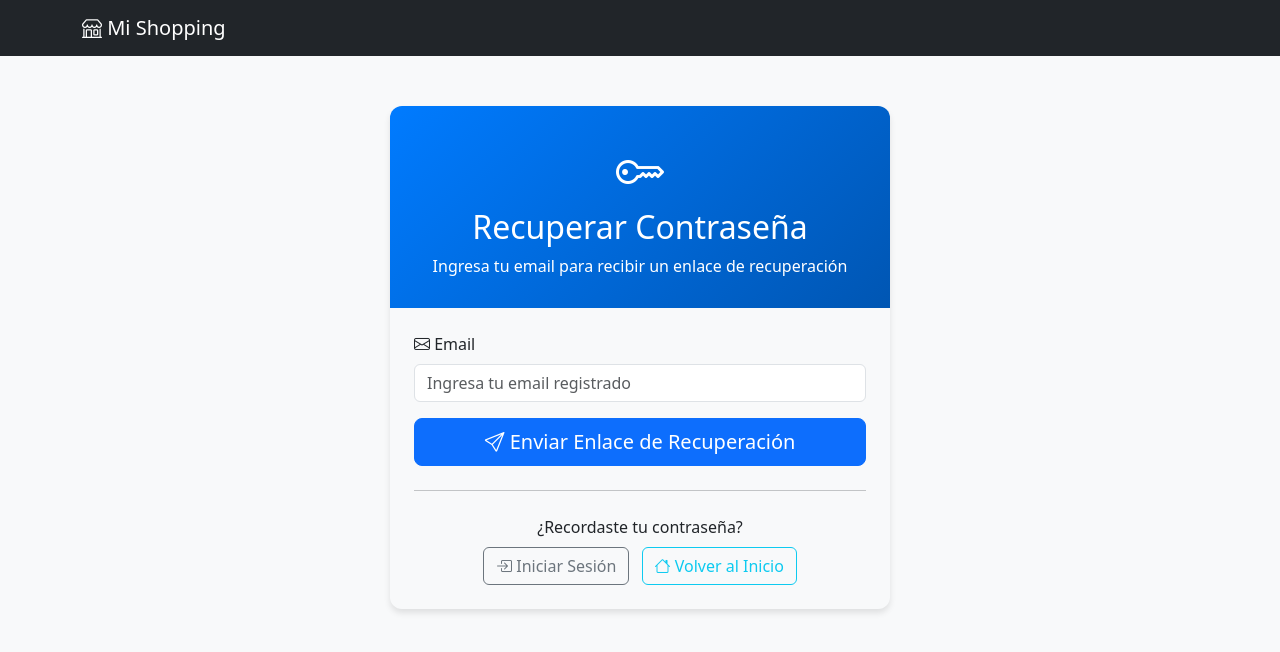
After one commit to ManuelDAssoro/EntornosGraficos, a PHP site: page /forgot_password.php in a window 1280 px wide. The commit adds this page. Shown: the top 652 px of the page. Run offline with PHP 8.4, Linux system fonts and the light colour scheme; some libraries are stand-ins or nearby versions.

Commit message:
add password recovery functionality with email verification and token handling

```diff
--- /dev/null
+++ b/public/forgot_password.php
@@ -0,0 +1,239 @@
+<?php
+require_once '../config/db.php';
+require '../vendor/autoload.php';
+use PHPMailer\PHPMailer\PHPMailer;
+use PHPMailer\PHPMailer\Exception;
+use PHPMailer\PHPMailer\SMTP;
+
+$mensaje = '';
+$tipo = '';
+$errores = [];
+
+if ($_SERVER["REQUEST_METHOD"] == "POST") {
+    $email = trim($_POST['email'] ?? '');
+
+    // Validación del email
+    if (empty($email) || !filter_var($email, FILTER_VALIDATE_EMAIL)) {
+        $errores[] = "Ingresa un email válido.";
+    }
+
+    if (empty($errores)) {
+        try {
+            // Verificar si el email existe en la base de datos
+            $stmt = $pdo->prepare("SELECT codusuario, nombreusuario, tipousuario FROM usuarios WHERE nombreusuario = ? AND estado IN ('activo', 'aprobado')");
+            $stmt->execute([$email]);
+            $usuario = $stmt->fetch();
+
+            if ($usuario) {
+                // Generar token único para reset
+                $resetToken = bin2hex(random_bytes(32));
+                $expiracion = date('Y-m-d H:i:s', strtotime('+1 hour')); // Token expira en 1 hora
+
+                // Guardar token en la base de datos
+                $stmt = $pdo->prepare("UPDATE usuarios SET reset_token = ?, reset_token_expiry = ? WHERE codusuario = ?");
+                $stmt->execute([$resetToken, $expiracion, $usuario['codusuario']]);
+
+                // Enviar email de recuperación
+                $emailEnviado = enviarEmailRecuperacion($email, $resetToken);
+
+                if ($emailEnviado) {
+                    $mensaje = "Se ha enviado un enlace de recuperación a tu email. Revisa tu bandeja de entrada.";
+                    $tipo = 'success';
+                } else {
+                    $mensaje = "Hubo un problema al enviar el email. Intenta nuevamente más tarde.";
+                    $tipo = 'error';
+                }
+            }
+        } catch (Exception $e) {
+            $mensaje = "Error al procesar la solicitud. Intenta nuevamente.";
+            $tipo = 'error';
+            error_log("Error en forgot_password: " . $e->getMessage());
+        }
+    }
+}
+
+// Función para enviar email de recuperación
+function enviarEmailRecuperacion($email, $token) {
+    try {
+        $mailConfig = include '../config/mail.php';
+
+        $mail = new PHPMailer(true);
+
+        // Configuración del servidor
+        $mail->isSMTP();
+        $mail->Host = $mailConfig['smtp_host'];
+        $mail->SMTPAuth = true;
+        $mail->Username = $mailConfig['smtp_username'];
+        $mail->Password = $mailConfig['smtp_password'];
+        $mail->SMTPSecure = $mailConfig['smtp_secure'];
+        $mail->Port = $mailConfig['smtp_port'];
+        $mail->CharSet = 'UTF-8';
+
+        // Remitente y destinatario
+        $mail->setFrom($mailConfig['from_email'], $mailConfig['from_name']);
+        $mail->addAddress($email);
+
+        // Contenido del email
+        $mail->isHTML(true);
+        $mail->Subject = 'Recuperar contraseña - Mi Shopping';
+
+        // URL de recuperación
+        $resetUrl = "https://" . $_SERVER['HTTP_HOST'] . "/reset_password.php?token=" . $token;
+
+        $mail->Body = "
+        <html>
+        <head>
+            <style>
+                body { font-family: Arial, sans-serif; line-height: 1.6; color: #333; }
+                .container { max-width: 600px; margin: 0 auto; padding: 20px; }
+                .header { background: #007bff; color: white; text-align: center; padding: 20px; border-radius: 8px 8px 0 0; }
+                .content { background: #f8f9fa; padding: 30px; border-radius: 0 0 8px 8px; }
+                .button { display: inline-block; background: #dc3545; color: white; padding: 12px 30px; text-decoration: none; border-radius: 5px; font-weight: bold; margin: 20px 0; }
+                .footer { text-align: center; margin-top: 20px; color: #666; font-size: 12px; }
+            </style>
+        </head>
+        <body>
+            <div class='container'>
+                <div class='header'>
+                    <h1>🛍️ Mi Shopping</h1>
+                    <h2>Recuperar Contraseña</h2>
+                </div>
+                <div class='content'>
+                    <h3>Solicitud de recuperación de contraseña</h3>
+                    <p>¡Hola! Recibimos una solicitud para restablecer la contraseña de tu cuenta.</p>
+                    <p>Para crear una nueva contraseña, haz clic en el siguiente botón:</p>
+
+                    <div style='text-align: center;'>
+                        <a href='$resetUrl' class='button'>🔒 Restablecer Contraseña</a>
+                    </div>
+
+                    <p><strong>⚠️ Importante:</strong> Este enlace expirará en 1 hora por seguridad.</p>
+
+                    <p>Si no puedes hacer clic en el botón, copia y pega este enlace en tu navegador:</p>
+                    <p style='word-break: break-all; background: #e9ecef; padding: 10px; border-radius: 4px;'>$resetUrl</p>
+
+                    <hr style='margin: 30px 0;'>
+
+                    <p><strong>¿No solicitaste este cambio?</strong></p>
+                    <p>Si no solicitaste restablecer tu contraseña, puedes ignorar este email de forma segura. Tu contraseña actual seguirá siendo válida.</p>
+                </div>
+                <div class='footer'>
+                    <p>© " . date('Y') . " Mi Shopping. Todos los derechos reservados.</p>
+                    <p>Este es un email automático, por favor no respondas a esta dirección.</p>
+                </div>
+            </div>
+        </body>
+        </html>";
+
+        $mail->send();
+        return true;
+
+    } catch (Exception $e) {
+        error_log("Error enviando email de recuperación: " . $e->getMessage());
+        return false;
+    }
+}
+?>
+
+<!DOCTYPE html>
+<html lang="es">
+<head>
+    <meta charset="UTF-8">
+    <meta name="viewport" content="width=device-width, initial-scale=1.0">
+    <title>Recuperar Contraseña - Mi Shopping</title>
+    <link rel="stylesheet" href="css/bootstrap.min.css">
+    <link rel="stylesheet" href="https://cdn.jsdelivr.net/npm/bootstrap-icons@1.10.5/font/bootstrap-icons.css">
+    <style>
+        .forgot-password-card {
+            max-width: 500px;
+            margin: 50px auto;
+            box-shadow: 0 4px 6px rgba(0, 0, 0, 0.1);
+            border-radius: 12px;
+            overflow: hidden;
+        }
+        .card-header {
+            background: linear-gradient(135deg, #007bff, #0056b3);
+            color: white;
+            text-align: center;
+            padding: 30px;
+        }
+        .card-header i {
+            font-size: 3rem;
+            margin-bottom: 15px;
+        }
+    </style>
+</head>
+<body class="bg-light">
+    <nav class="navbar navbar-expand-lg navbar-dark bg-dark">
+        <div class="container">
+            <a class="navbar-brand" href="index.php">
+                <i class="bi bi-shop"></i> Mi Shopping
+            </a>
+        </div>
+    </nav>
+
+    <div class="container">
+        <div class="forgot-password-card">
+            <div class="card-header">
+                <i class="bi bi-key"></i>
+                <h2 class="mb-0">Recuperar Contraseña</h2>
+                <p class="mb-0 mt-2">Ingresa tu email para recibir un enlace de recuperación</p>
+            </div>
+
+            <div class="card-body p-4">
+                <?php if (!empty($mensaje)): ?>
+                    <div class="alert alert-<?= $tipo === 'success' ? 'success' : ($tipo === 'info' ? 'info' : 'danger') ?> mb-4">
+                        <i class="bi bi-<?= $tipo === 'success' ? 'check-circle' : ($tipo === 'info' ? 'info-circle' : 'exclamation-triangle') ?>"></i>
+                        <?= $mensaje ?>
+                    </div>
+                <?php endif; ?>
+
+                <?php if (!empty($errores)): ?>
+                    <?php foreach ($errores as $error): ?>
+                        <div class="alert alert-danger mb-3">
+                            <i class="bi bi-exclamation-triangle"></i> <?= $error ?>
+                        </div>
+                    <?php endforeach; ?>
+                <?php endif; ?>
+
+                <?php if ($tipo !== 'success'): ?>
+                <form method="POST" action="forgot_password.php">
+                    <div class="mb-3">
+                        <label for="email" class="form-label">
+                            <i class="bi bi-envelope"></i> Email
+                        </label>
+                        <input type="email"
+                               class="form-control"
+                               id="email"
+                               name="email"
+                               placeholder="Ingresa tu email registrado"
+                               value="<?= htmlspecialchars($_POST['email'] ?? '') ?>"
+                               required>
+                    </div>
+
+                    <div class="d-grid gap-2">
+                        <button type="submit" class="btn btn-primary btn-lg">
+                            <i class="bi bi-send"></i> Enviar Enlace de Recuperación
+                        </button>
+                    </div>
+                </form>
+                <?php endif; ?>
+
+                <hr class="my-4">
+
+                <div class="text-center">
+                    <p class="mb-2">¿Recordaste tu contraseña?</p>
+                    <a href="login.php" class="btn btn-outline-secondary me-2">
+                        <i class="bi bi-box-arrow-in-right"></i> Iniciar Sesión
+                    </a>
+                    <a href="index.php" class="btn btn-outline-info">
+                        <i class="bi bi-house"></i> Volver al Inicio
+                    </a>
+                </div>
+            </div>
+        </div>
+    </div>
+
+    <script src="js/bootstrap.bundle.min.js"></script>
+</body>
+</html>
--- a/public/login.php
+++ b/public/login.php
@@ -140,6 +140,10 @@ ob_end_flush();
       <button type="submit" class="btn btn-primary">Ingresar</button>
     </form>
 
+    <div class="mt-3">
+      <a href="forgot_password.php" class="btn btn-link">¿Olvidaste tu contraseña?</a>
+    </div>
+
     <a href="register.php" class="btn btn-link mt-3">¿No tienes cuenta? Regístrate</a>
 
     <form action="index.php" method="get">
```
Also changed, not shown: public/reset_password.php (added, +270 -0 lines), public/setup_reset_password.php (added, +32 -0 lines).
